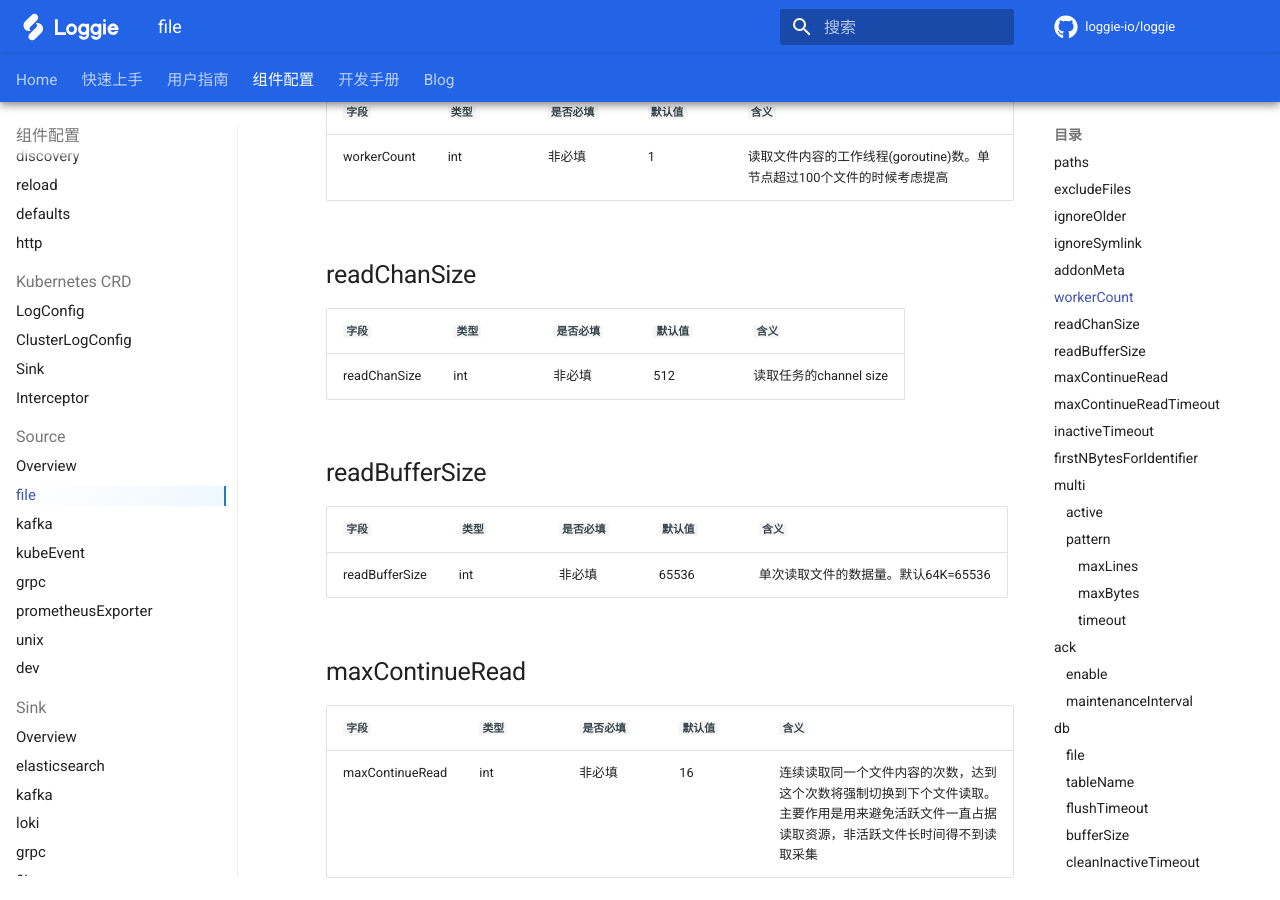
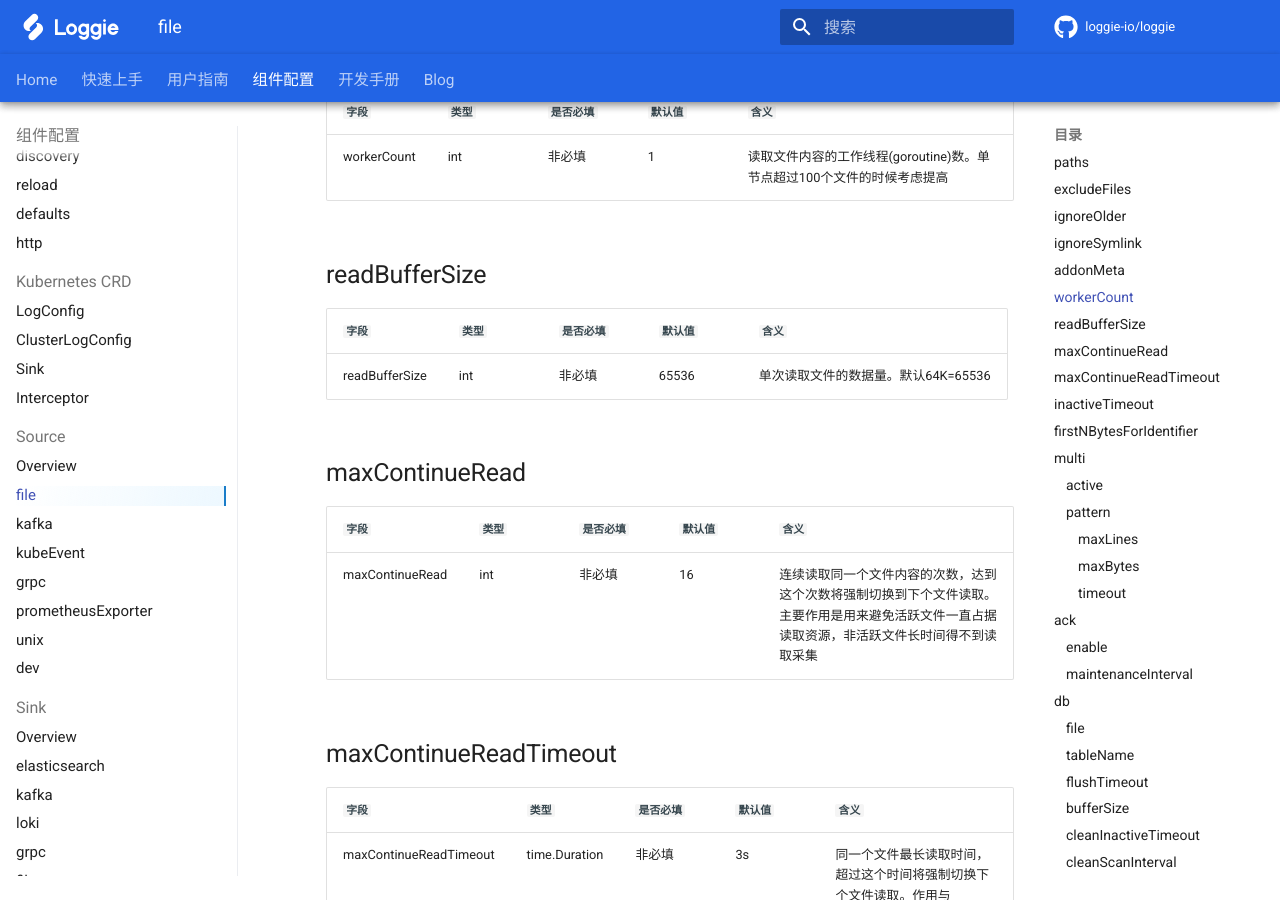
Before and after one commit to loggie-io/docs, an MkDocs documentation site: the page built from docs/reference/pipelines/source/file.md, in a window 1280 px wide and 900 px high, scrolled down 2649 px. Built offline with MkDocs 1.6.1 and Material for MkDocs 9.7.7, drawn with Linux system fonts in a browser that asks for light colours; some web fonts are replaced; comment, search, counter and statistics services are not loaded.

Commit message:
Update file.md (#96)

```diff
--- a/docs/reference/pipelines/source/file.md
+++ b/docs/reference/pipelines/source/file.md
@@ -105,12 +105,6 @@ state含义解释：
 | `字段`      | `类型` | `是否必填` | `默认值` | `含义`                                                       |
 | ----------- | ------ | ---------- | -------- | ------------------------------------------------------------ |
 | workerCount | int    | 非必填     | 1        | 读取文件内容的工作线程(goroutine)数。单节点超过100个文件的时候考虑提高 |
-
-## readChanSize
-
-| `字段`       | `类型` | `是否必填` | `默认值` | `含义`                 |
-| ------------ | ------ | ---------- | -------- | ---------------------- |
-| readChanSize | int    | 非必填     | 512       | 读取任务的channel size |
 
 ## readBufferSize
 
```
